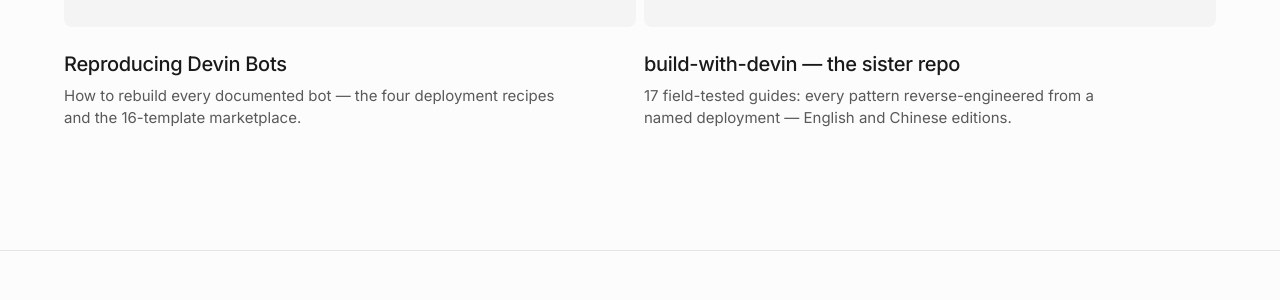
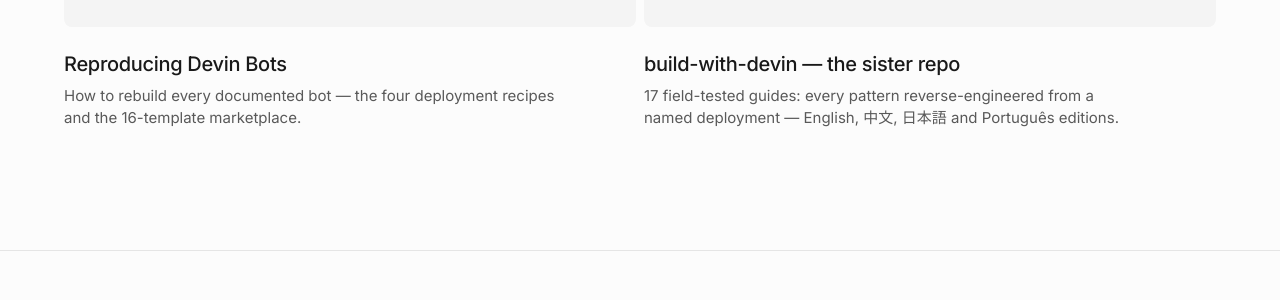
Before and after one commit to Till3005/built-with-devin, a Jekyll site: the page built from docs/index.html, in a window 1280 px wide and 900 px high, scrolled down 6681 px. Shown: the part 309-609 px from the top of the window. Built offline with Jekyll 4.4.1, drawn with Linux system fonts in a browser that asks for light colours.

Commit message:
Fix stale language-edition text in build card
Co-Authored-By: Devin AI <158243242+devin-ai-integration[bot]@users.noreply.github.com>

```diff
--- a/docs/assets/i18n.js
+++ b/docs/assets/i18n.js
@@ -36,7 +36,7 @@ zh: {
 'dd1.d':'六个有据可查的机制——chat、sessions、Needs-you、记忆、grants、Slack——逐一映射到实名部署。',
 'dd2.d':'所有已发表、可审计的成本/回报数字，汇于一张可筛选台账。',
 'dd3.d':'如何重建每一个有据可查的 bot——四套部署配方与 16 模板市场。',
-'dd4.d':'17 篇实战指南：每个模式都逆向自实名部署——中英双语版。',
+'dd4.d':'17 篇实战指南：每个模式都逆向自实名部署——中英日葡四语版。',
 'b.bots.h':'Devin Bots 轨道','b.bots.sub':'五篇指南，从一个 bot 走到整个组织——每篇都逆向自实名部署。','b.bots.more':'全部 →',
 'b.plat.h':'平台轨道','b.plat.sub':'bot 底下的水面面积。','b.plat.more':'仓库 →',
 'b.work.h':'工作流轨道','b.work.sub':'实战验证过的工作方式。','b.work.more':'仓库 →',
@@ -101,7 +101,7 @@ ja: {
 'dd1.d':'実証済み 6 つの機構——chat、sessions、Needs-you、メモリ、grants、Slack——それぞれ実名デプロイに対応。',
 'dd2.d':'公開済み・監査可能なコスト/リターン数値をすべて、フィルタ可能な一冊の台帳に。',
 'dd3.d':'実証済みの全 Bot を再構築する方法——4 つのデプロイレシピと 16 テンプレートのマーケット。',
-'dd4.d':'17 の実践ガイド：すべてのパターンが実名デプロイからの逆算——英中 2 言語版。',
+'dd4.d':'17 の実践ガイド：すべてのパターンが実名デプロイからの逆算——英中日葡の 4 言語版。',
 'b.bots.h':'Devin Bots トラック','b.bots.sub':'1 つの Bot から組織全体までの 5 ガイド——すべて実名デプロイから逆算。','b.bots.more':'すべて →',
 'b.plat.h':'プラットフォームトラック','b.plat.sub':'Bot の下にある接地面。','b.plat.more':'リポジトリ →',
 'b.work.h':'ワークフロートラック','b.work.sub':'現場で実証された働き方。','b.work.more':'リポジトリ →',
@@ -166,7 +166,7 @@ pt: {
 'dd1.d':'Os seis mecanismos documentados — chat, sessions, Needs-you, memória, grants, Slack — cada um mapeado a uma implantação nomeada.',
 'dd2.d':'Cada número publicado e auditável de custo/retorno num livro-razão filtrável.',
 'dd3.d':'Como reconstruir cada bot documentado — as quatro receitas de implantação e o marketplace de 16 templates.',
-'dd4.d':'17 guias testados em campo: cada padrão derivado por engenharia reversa de uma implantação nomeada — edições em inglês e chinês.',
+'dd4.d':'17 guias testados em campo: cada padrão derivado por engenharia reversa de uma implantação nomeada — edições em inglês, 中文, 日本語 e português.',
 'b.bots.h':'Trilha Devin Bots','b.bots.sub':'Cinco guias de um bot até uma organização inteira — cada um derivado de uma implantação nomeada.','b.bots.more':'Todos →',
 'b.plat.h':'Trilha de plataforma','b.plat.sub':'A superfície embaixo dos bots.','b.plat.more':'Repo →',
 'b.work.h':'Trilha de workflows','b.work.sub':'Formas de trabalhar provadas em campo.','b.work.more':'Repo →',
--- a/docs/index.html
+++ b/docs/index.html
@@ -134,7 +134,7 @@ title: Built with Devin — a verified registry
     <article><div class="media-panel"><span class="mp-icon"><img src="assets/brand/g01-octagon.webp" alt=""></span></div><h3><a href="devin-bots-anatomy.html">Anatomy of a Devin Bot</a></h3><p data-i18n="dd1.d">The six documented mechanisms — chat, sessions, Needs-you, memory, grants, Slack — each mapped to a named deployment.</p></article>
     <article><div class="media-panel"><span class="mp-icon"><img src="assets/brand/n07-four-lobe-plate.webp" alt=""></span></div><h3><a href="economics.html">The economics of Devin</a></h3><p data-i18n="dd2.d">Every published, auditable cost/return figure in one filterable ledger.</p></article>
     <article><div class="media-panel"><span class="mp-icon"><img src="assets/brand/r3-16-trapezoid.webp" alt=""></span></div><h3><a href="reproducing-devin-bots.html">Reproducing Devin Bots</a></h3><p data-i18n="dd3.d">How to rebuild every documented bot — the four deployment recipes and the 16-template marketplace.</p></article>
-    <article><div class="media-panel"><span class="mp-icon"><img src="assets/brand/p05-gear.webp" alt=""></span></div><h3><a href="https://github.com/Till3005/build-with-devin">build-with-devin — the sister repo</a></h3><p data-i18n="dd4.d">17 field-tested guides: every pattern reverse-engineered from a named deployment — English and Chinese editions.</p></article>
+    <article><div class="media-panel"><span class="mp-icon"><img src="assets/brand/p05-gear.webp" alt=""></span></div><h3><a href="https://github.com/Till3005/build-with-devin">build-with-devin — the sister repo</a></h3><p data-i18n="dd4.d">17 field-tested guides: every pattern reverse-engineered from a named deployment — English, 中文, 日本語 and Português editions.</p></article>
   </div>
 </div></section>
 </div>
```
